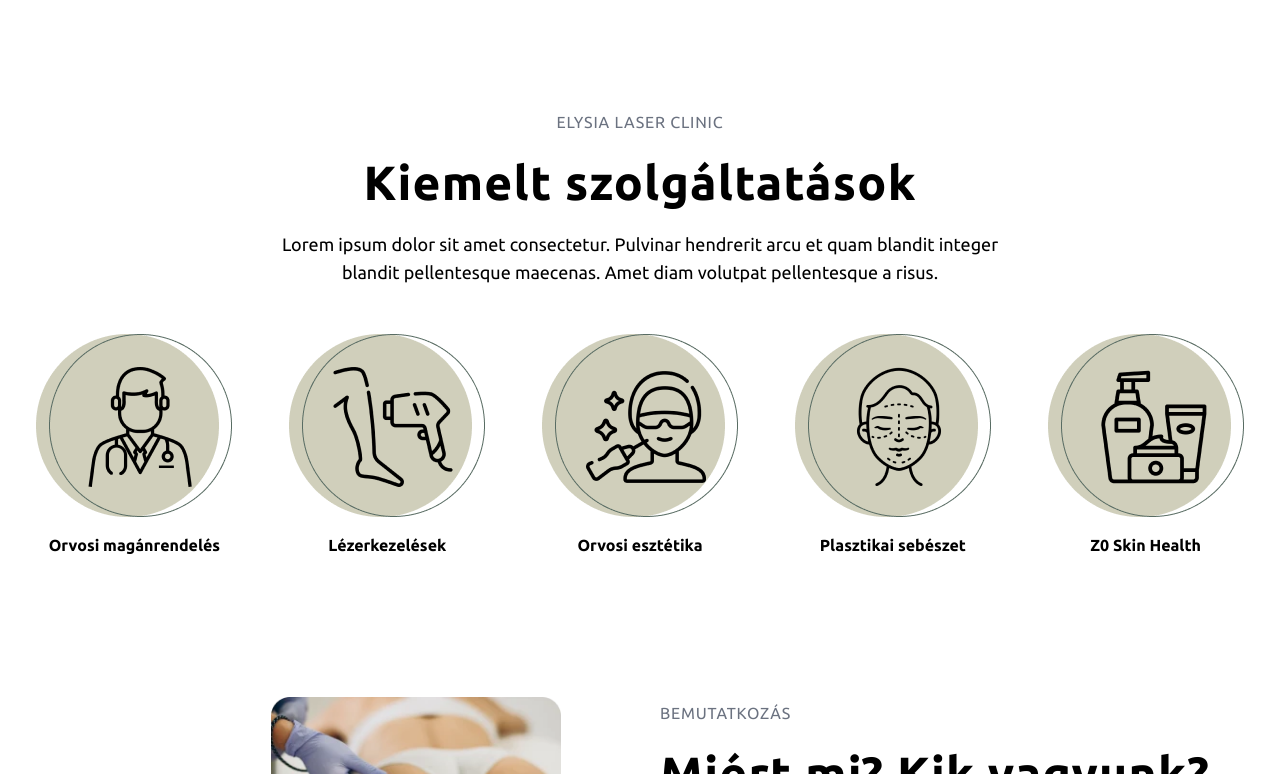
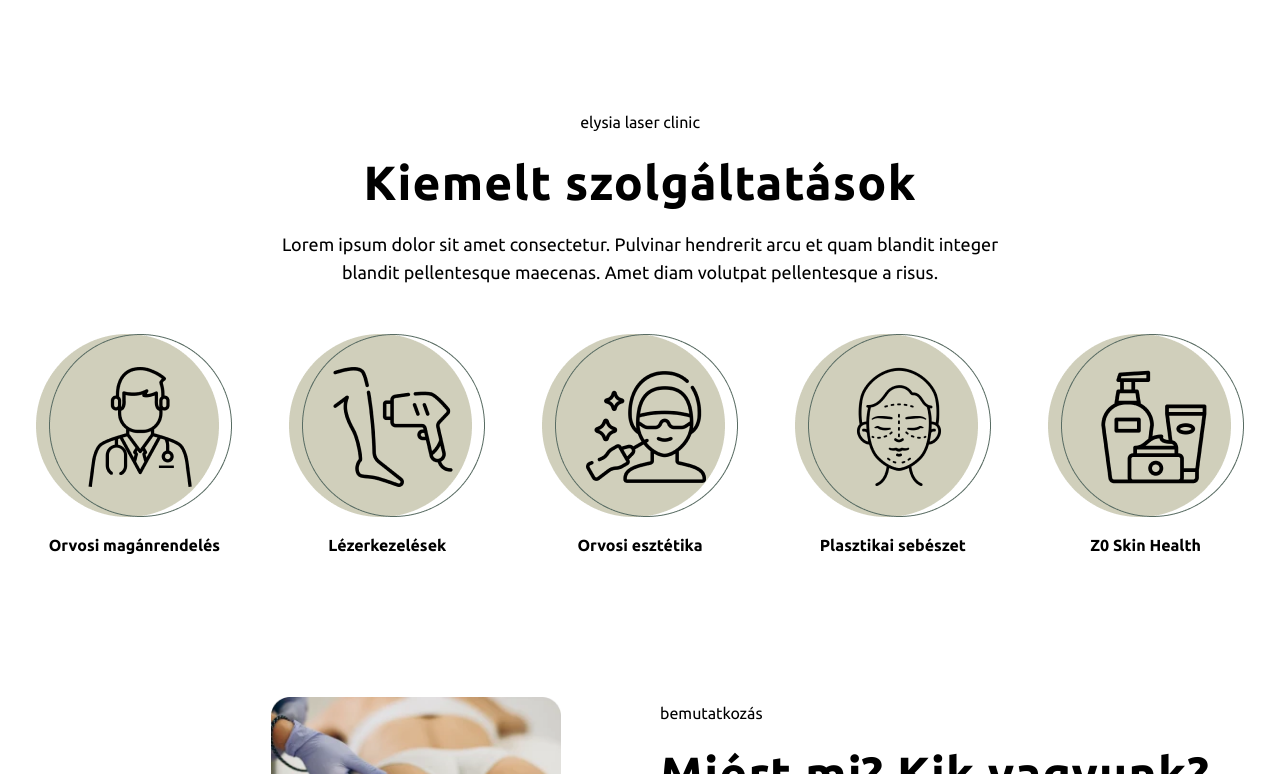
Before and after one commit to omgzsa/elysia-app, a Vue app in the folder frontend/: page / in a window 1280 px wide. Shown: the part 786-1560 px from the top of the page. Built offline with nearby package versions, Linux system fonts and the light colour scheme.

Commit message:
added subheading class

```diff
--- a/frontend/src/components/home/HomeIntroduction.vue
+++ b/frontend/src/components/home/HomeIntroduction.vue
@@ -11,9 +11,7 @@ defineProps({
     <div
       class="md:order-1 grid grid-cols-1 gap-y-6 mx-auto text-center md:text-left lg:text-left px-2 max-w-3xl"
     >
-      <span class="text-xs md:text-base tracking-wider uppercase text-gray-500"
-        >bemutatkozás</span
-      >
+      <span class="subheading">bemutatkozás</span>
       <h2>{{ title }}</h2>
       <p class="mb-8 sm:mb-12">
         <slot name="introduction" />
--- a/frontend/src/components/home/HomeServices.vue
+++ b/frontend/src/components/home/HomeServices.vue
@@ -1,41 +1,17 @@
 <script setup>
 import { useGetImageUrl } from "../../composables/getImageUrl";
-// import { onMounted } from "vue";
 
 defineProps({
   services: { type: Array, required: true },
   title: { type: String },
   description: { type: String },
 });
-
-// const isVisible = (index) => {
-//   const el = document.querySelectorAll(".list-item")[index];
-//   const rect = el.getBoundingClientRect();
-//   const windowHeight =
-//     window.innerHeight || document.documentElement.clientHeight;
-//   const windowWidth = window.innerWidth || document.documentElement.clientWidth;
-//   const vertInView = rect.top <= windowHeight && rect.top + rect.height >= 0;
-//   const horInView = rect.left <= windowWidth && rect.left + rect.width >= 0;
-//   return vertInView && horInView;
-// };
-
-// onMounted(() => {
-//   window.addEventListener("scroll", () => {
-//     props.services.forEach((item, index) => {
-//       if (isVisible(index)) {
-//         item.isVisible = true;
-//       }
-//     });
-//   });
-// });
 </script>
 
 <template>
   <div class="max-w-screen-xl mx-auto">
     <div class="grid grid-cols-1 gap-y-6 text-center mx-auto px-2 max-w-3xl">
-      <span class="text-xs md:text-base tracking-wider uppercase text-gray-500"
-        >elysia laser clinic</span
-      >
+      <span class="subheading">elysia laser clinic</span>
       <slot name="title"
         ><h2>{{ title }}</h2></slot
       >
@@ -72,7 +48,7 @@ defineProps({
   </div>
 </template>
 
-<style>
+<style scoped>
 .list-move,
 .list-enter-active,
 .list-leave-active {
```
